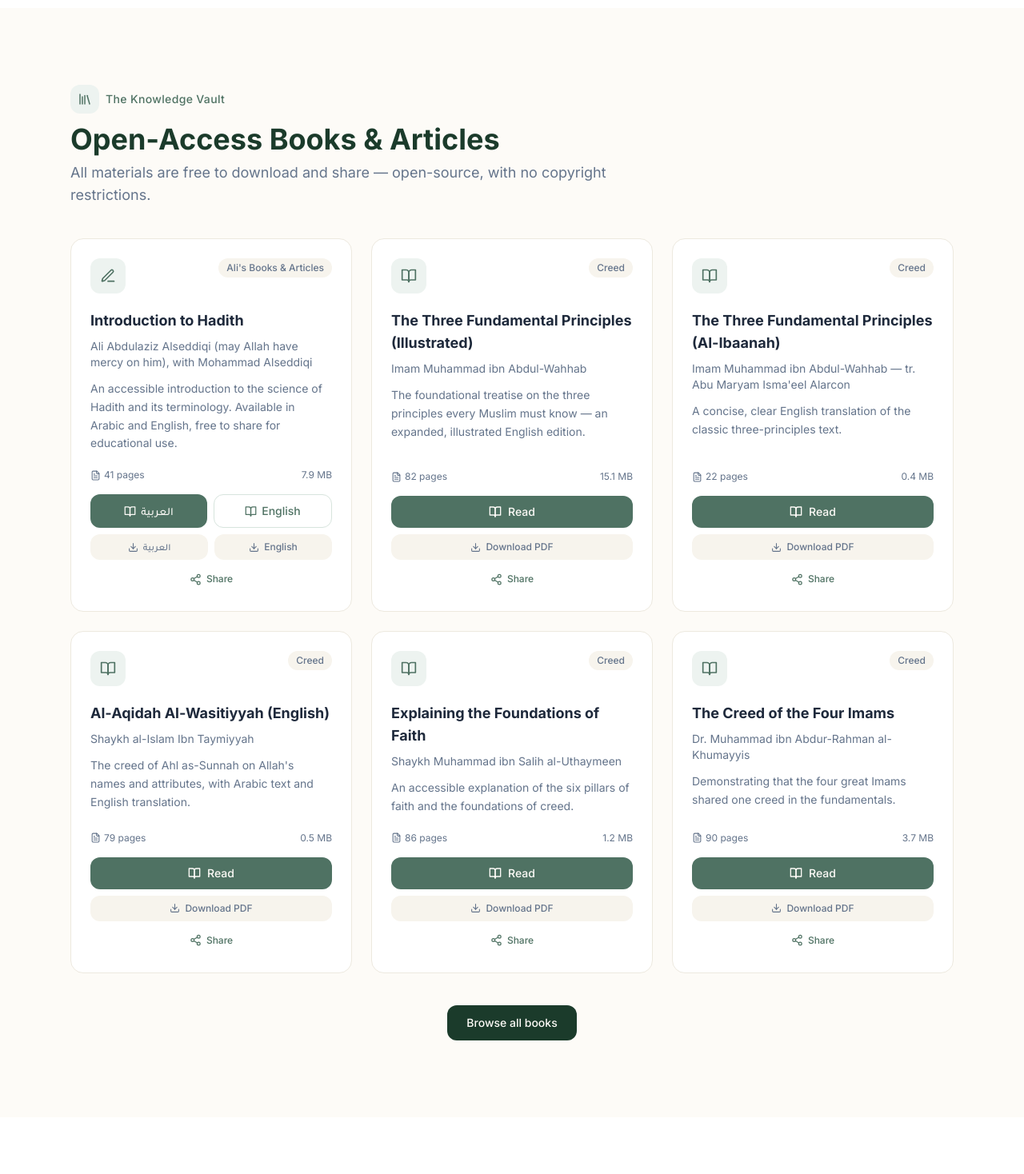
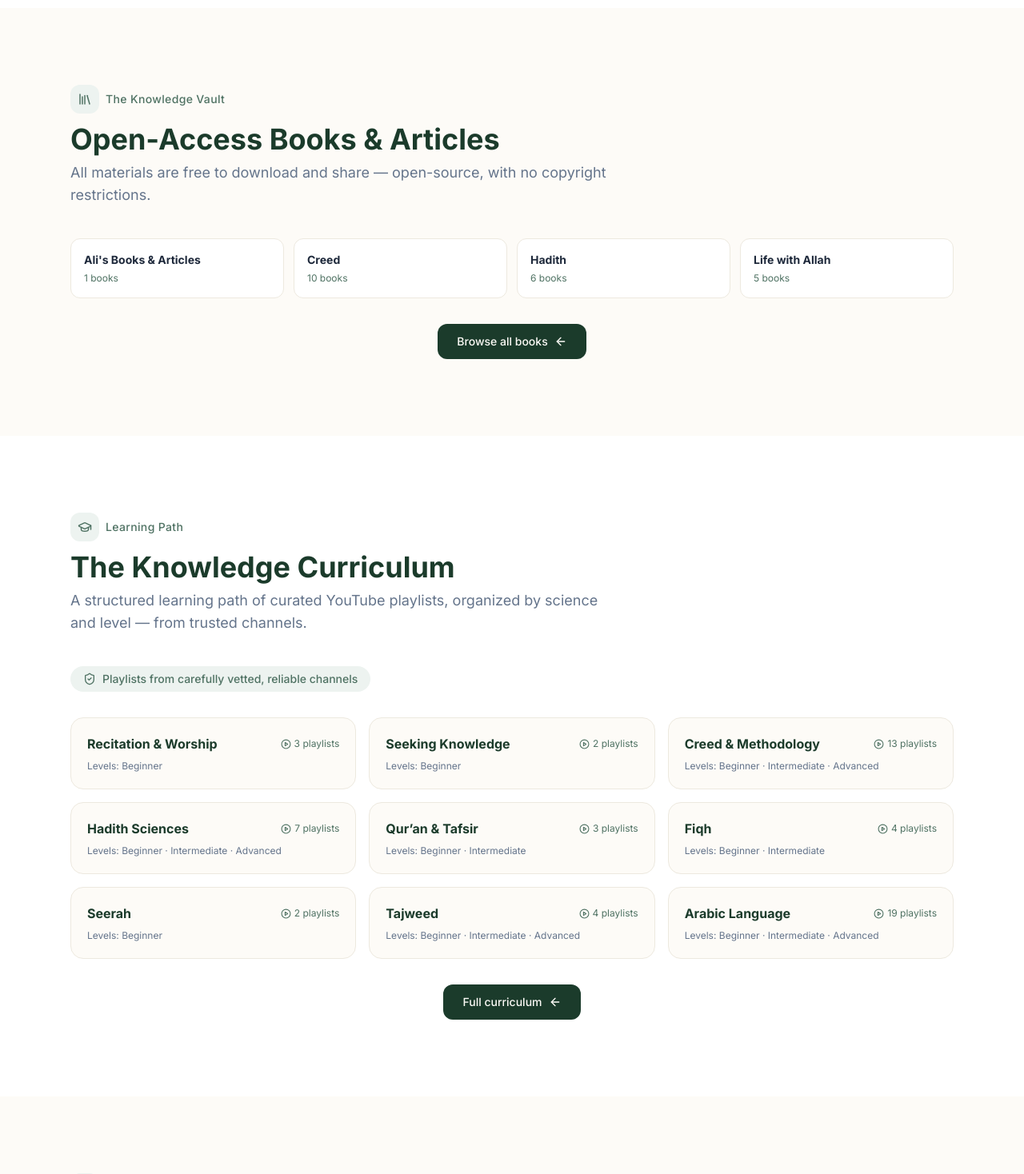
Before and after one commit to Rawdah-kuw/muslim-ummah-network, a Next.js app: page /en in a window 1280 px wide. Shown: the part 1761-3229 px from the top of the page at 80% size. Built offline with nearby package versions, Linux system fonts and the light colour scheme.

Commit message:
Homepage overview: all book categories + all curriculum sciences with counts

```diff
--- a/components/Curriculum.jsx
+++ b/components/Curriculum.jsx
@@ -2,7 +2,7 @@
 
 import { useState, useEffect } from "react";
 import Link from "next/link";
-import { GraduationCap, PlayCircle, Play, Youtube, ArrowUpLeft, ArrowUpRight, ShieldCheck, CheckCircle2 } from "lucide-react";
+import { GraduationCap, PlayCircle, Play, Youtube, ArrowUpLeft, ArrowUpRight, ArrowLeft, ShieldCheck, CheckCircle2 } from "lucide-react";
 import SectionHead from "./SectionHead";
 import ShareButton from "./ShareButton";
 import { PLAYLISTS, PL_CATS, PL_LEVELS, PL_CHANNELS } from "@/lib/curriculum";
@@ -59,7 +59,7 @@ export default function Curriculum({ t, lang, rtl, preview = false }) {
           <ShieldCheck size={16} /> {t.pathTrust}
         </div>
 
-        {/* Science filters */}
+        {/* Science filters (full page only) */}
         {!preview && (
           <div className="flex flex-wrap gap-2 mb-12" role="tablist" aria-label={t.pathTitle}>
             {PL_CATS.map((c) => (
@@ -75,9 +75,40 @@ export default function Curriculum({ t, lang, rtl, preview = false }) {
           </div>
         )}
 
+        {preview ? (
+          <>
+            {/* Overview of every science so visitors see the full scope before entering */}
+            <div className="grid grid-cols-1 sm:grid-cols-2 lg:grid-cols-3 gap-4">
+              {sciences.map(({ cat: c, items }) => {
+                const lvls = [...new Set(items.map((p) => p.level))].sort();
+                return (
+                  <Link key={c.key} href={`/${lang}/path/${c.key}`}
+                    className="bg-pearl-50 rounded-2xl border border-pearl-200 p-5 hover:shadow-pine hover:border-sage-300 transition-all flex flex-col gap-2">
+                    <div className="flex items-center justify-between gap-2">
+                      <h3 className="font-bold text-pine-800">{c[lang]}</h3>
+                      <span className="text-xs text-sage-600 shrink-0 inline-flex items-center gap-1">
+                        <PlayCircle size={13} /> {items.length} {t.pathCountWord}
+                      </span>
+                    </div>
+                    <p className="text-xs text-slate-500">
+                      {t.pathLevelsLabel} {lvls.map((l) => PL_LEVELS[l][lang]).join(" · ")}
+                    </p>
+                  </Link>
+                );
+              })}
+            </div>
+            <div className="mt-8 text-center">
+              <Link href={`/${lang}/curriculum`}
+                className="inline-flex items-center gap-2 px-6 py-3 rounded-xl text-sm font-medium text-cream bg-pinebtn hover:opacity-90 transition-opacity">
+                {t.viewAllPath} <ArrowLeft size={16} className="rtl:rotate-180" />
+              </Link>
+            </div>
+          </>
+        ) : (
+          <>
             {/* Grouped by science → ordered beginner to advanced inside each */}
             <div className="space-y-14">
-          {(preview ? sciences.slice(0, 2) : sciences).map(({ cat: c, items }) => (
+              {sciences.map(({ cat: c, items }) => (
                 <div key={c.key}>
                   <div className="mb-6">
                     <div className="flex items-center gap-3 mb-2">
@@ -136,16 +167,7 @@ export default function Curriculum({ t, lang, rtl, preview = false }) {
               ))}
             </div>
 
-        {preview && (
-          <div className="mt-12 text-center">
-            <Link href={`/${lang}/curriculum`}
-              className="inline-flex items-center gap-2 px-6 py-3 rounded-xl text-sm font-medium text-cream bg-pinebtn hover:opacity-90 transition-opacity">
-              {t.viewAllPath}
-            </Link>
-          </div>
-        )}
-
-        {!preview && (
+            {/* Recommended YouTube channels — all YouTube lives here */}
             <div className="mt-20">
               <div className="flex items-center gap-3 mb-6">
                 <Youtube size={22} className="text-red-500" />
@@ -175,6 +197,7 @@ export default function Curriculum({ t, lang, rtl, preview = false }) {
                 ))}
               </div>
             </div>
+          </>
         )}
       </div>
     </section>
--- a/components/Library.jsx
+++ b/components/Library.jsx
@@ -2,15 +2,14 @@
 
 import { useState } from "react";
 import Link from "next/link";
-import { BookOpen, PenLine, Download, FileText, Library as LibraryIcon } from "lucide-react";
+import { BookOpen, PenLine, Download, FileText, Library as LibraryIcon, ArrowLeft } from "lucide-react";
 import SectionHead from "./SectionHead";
 import ShareButton from "./ShareButton";
 import { BOOKS, CATS, CONTACT_EMAIL, bookSlug } from "@/lib/data";
 
 export default function Library({ t, lang, preview = false }) {
   const [cat, setCat] = useState("all");
-  const filtered = cat === "all" ? BOOKS : BOOKS.filter((b) => b.cat === cat);
-  const books = preview ? BOOKS.slice(0, 6) : filtered;
+  const books = cat === "all" ? BOOKS : BOOKS.filter((b) => b.cat === cat);
   const readHref = (b, v) => `/${lang}/library/${bookSlug(b)}/read${v ? `?v=${v}` : ""}`;
 
   return (
@@ -18,7 +17,31 @@ export default function Library({ t, lang, preview = false }) {
       <div className="max-w-6xl mx-auto px-6">
         <SectionHead icon={LibraryIcon} kicker={t.libKicker} title={t.libTitle} desc={t.libDesc} />
 
-        {!preview && (
+        {preview ? (
+          <>
+            {/* Overview of every category so visitors see the full scope before entering */}
+            <div className="grid grid-cols-2 sm:grid-cols-3 lg:grid-cols-4 gap-3">
+              {CATS.filter((c) => c.key !== "all").map((c) => {
+                const n = BOOKS.filter((b) => b.cat === c.key).length;
+                if (!n) return null;
+                return (
+                  <Link key={c.key} href={`/${lang}/library`}
+                    className="bg-white rounded-xl border border-pearl-200 p-4 hover:shadow-pine hover:border-sage-300 transition-all flex flex-col gap-1.5">
+                    <span className="font-bold text-ink text-sm leading-snug">{c[lang]}</span>
+                    <span className="text-xs text-sage-600">{n} {t.libCountWord}</span>
+                  </Link>
+                );
+              })}
+            </div>
+            <div className="mt-8 text-center">
+              <Link href={`/${lang}/library`}
+                className="inline-flex items-center gap-2 px-6 py-3 rounded-xl text-sm font-medium text-cream bg-pinebtn hover:opacity-90 transition-opacity">
+                {t.viewAllBooks} <ArrowLeft size={16} className="rtl:rotate-180" />
+              </Link>
+            </div>
+          </>
+        ) : (
+          <>
             <div className="flex flex-wrap gap-2 mb-10" role="tablist" aria-label={t.libKicker}>
               {CATS.map((c) => (
                 <button key={c.key} onClick={() => setCat(c.key)} role="tab" aria-selected={cat === c.key}
@@ -31,7 +54,6 @@ export default function Library({ t, lang, preview = false }) {
                 </button>
               ))}
             </div>
-        )}
 
             <div className="grid grid-cols-1 sm:grid-cols-2 lg:grid-cols-3 gap-6">
               {books.map((b) => (
@@ -108,18 +130,11 @@ export default function Library({ t, lang, preview = false }) {
               ))}
             </div>
 
-        {preview ? (
-          <div className="mt-10 text-center">
-            <Link href={`/${lang}/library`}
-              className="inline-flex items-center gap-2 px-6 py-3 rounded-xl text-sm font-medium text-cream bg-pinebtn hover:opacity-90 transition-opacity">
-              {t.viewAllBooks}
-            </Link>
-          </div>
-        ) : (
             <p className="mt-12 text-center text-xs text-slate-400 max-w-2xl mx-auto leading-relaxed">
               {t.rightsNotice}{" "}
               <a href={`mailto:${CONTACT_EMAIL}`} className="text-sage-600 hover:underline" dir="ltr">{CONTACT_EMAIL}</a>
             </p>
+          </>
         )}
       </div>
     </section>
```
Also changed, not shown: lib/i18n.js. Lines whose indentation alone changed are shown as unchanged.
